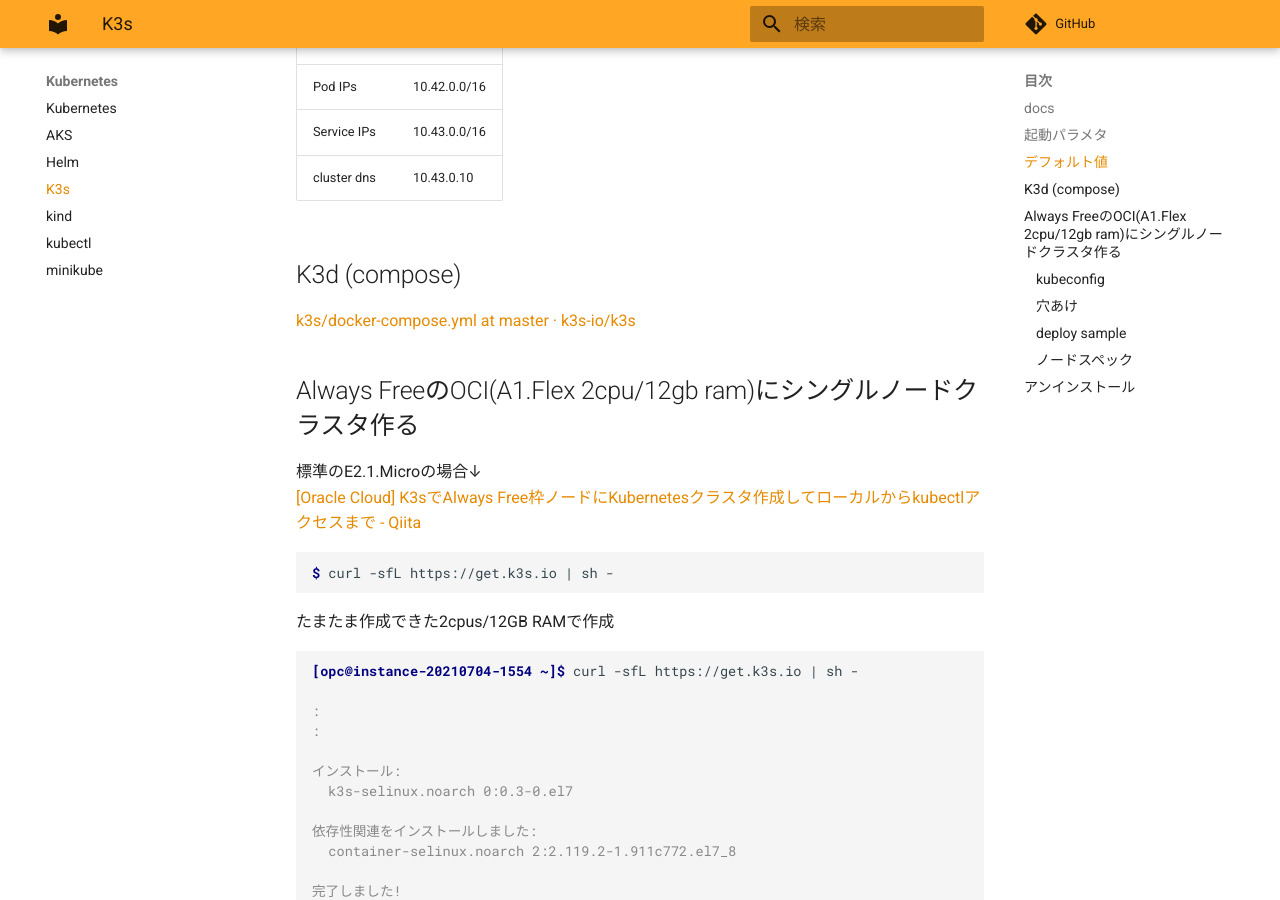
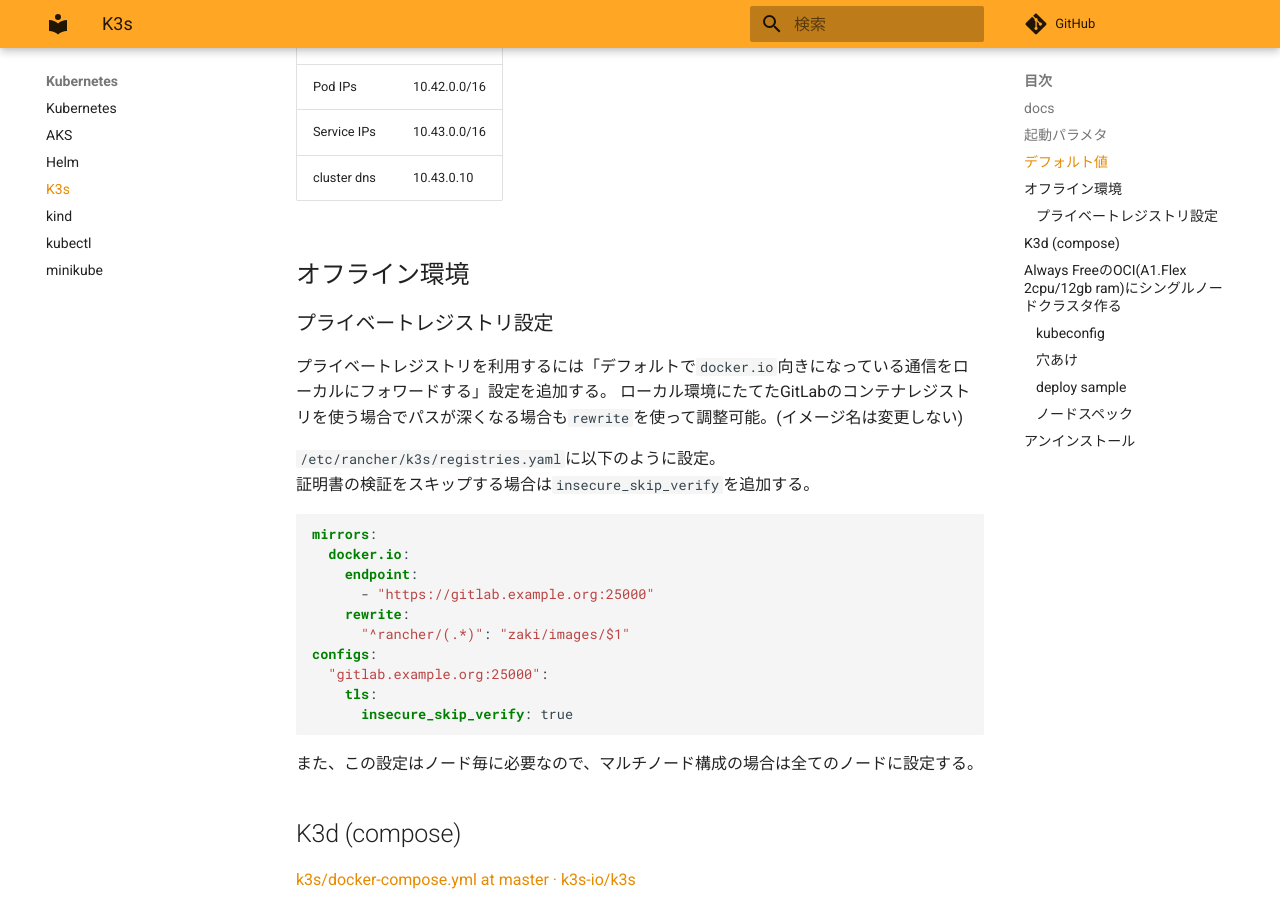
Before and after one commit to zaki-lknr/docs, an MkDocs documentation site: the page built from docs/Kubernetes/k3s.md, in a window 1280 px wide and 900 px high, scrolled down 628 px. Built offline with MkDocs 1.6.1 and Material for MkDocs 9.7.7, drawn with Linux system fonts in a browser that asks for light colours; comment, search, counter and statistics services are not loaded.

Commit message:
add: kubernetes/k3s: プライベートレジストリ設定

````diff
--- a/docs/Kubernetes/k3s.md
+++ b/docs/Kubernetes/k3s.md
@@ -19,6 +19,31 @@
 | Pod IPs     | 10.42.0.0/16 |
 | Service IPs | 10.43.0.0/16 |
 | cluster dns | 10.43.0.10   |
+
+## オフライン環境
+
+### プライベートレジストリ設定
+
+プライベートレジストリを利用するには「デフォルトで`docker.io`向きになっている通信をローカルにフォワードする」設定を追加する。
+ローカル環境にたてたGitLabのコンテナレジストリを使う場合でパスが深くなる場合も`rewrite`を使って調整可能。(イメージ名は変更しない)
+
+`/etc/rancher/k3s/registries.yaml`に以下のように設定。
+証明書の検証をスキップする場合は`insecure_skip_verify`を追加する。
+
+```yaml
+mirrors:
+  docker.io:
+    endpoint:
+      - "https://gitlab.example.org:25000"
+    rewrite:
+      "^rancher/(.*)": "zaki/images/$1"
+configs:
+  "gitlab.example.org:25000":
+    tls:
+      insecure_skip_verify: true
+```
+
+また、この設定はノード毎に必要なので、マルチノード構成の場合は全てのノードに設定する。
 
 ## K3d (compose)
 
````
